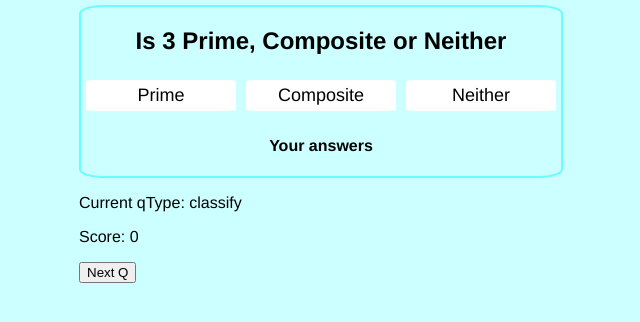
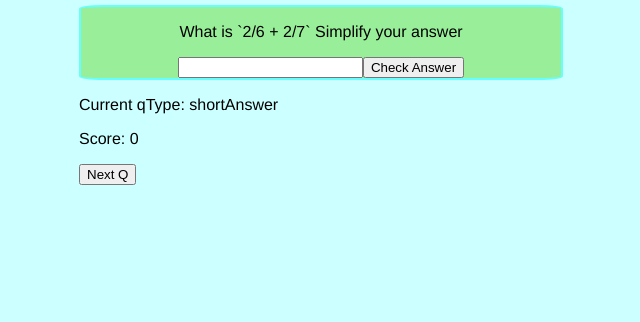
Before and after one commit to Samir70/q-show, a Vue app: page / in a window 1280 px wide. Shown: the top 322 px of the page, without its empty margins (292-932 px from the left). Built offline with nearby package versions, Linux system fonts and the light colour scheme.

Commit message:
try again to strip backticks from asciimaths ans

```diff
--- a/src/App.vue
+++ b/src/App.vue
@@ -7,14 +7,14 @@ import SortQ from './components/SortQ.vue';
 import { dummyQs } from './assets/dummyQs';
 // import { computed } from '@vue/reactivity';
 import { ref } from '@vue/reactivity';
-const currentQ = ref(5);
+const currentQ = ref(0);
 const score = ref(0)
 const respondToAns = (ans) => {
   console.log('Need to respond to answer:', ans);
   score.value += ans.userWasCorrect ? 1 : 0
 }
 const nextQ = () => {
-  currentQ.value = (currentQ.value + 1) % 6
+  currentQ.value = (currentQ.value + 1) % 7
 }
 const qTypes = {
   classify: ClassifyQ,
--- a/src/assets/dummyQs.js
+++ b/src/assets/dummyQs.js
@@ -1,4 +1,9 @@
 export const dummyQs = [
+  {
+    qType: 'shortAnswer',
+    q: 'What is `2/6 + 2/7` \nSimplify your answer',
+    a: '`13/21`',
+  },
   {
     qType: 'multiChoice', q: 'What do you call the longest chord in a circle?',
     a: 'diameter', wrongOptions: ['radius', 'tangent', 'line'],
--- a/src/components/ShortAnswer.vue
+++ b/src/components/ShortAnswer.vue
@@ -14,7 +14,9 @@ const checkAnswer = () => {
     waitForAns.value = false
     userWasCorrect.value = userAns.value === '' + props.qData.a.replace(/`/g, '')
     emits('user-answered', {
-        userWasCorrect: userWasCorrect.value
+        userWasCorrect: userWasCorrect.value,
+        userAns: userAns.value,
+        qAns: props.qData.a
     })
 }
 </script>
```
